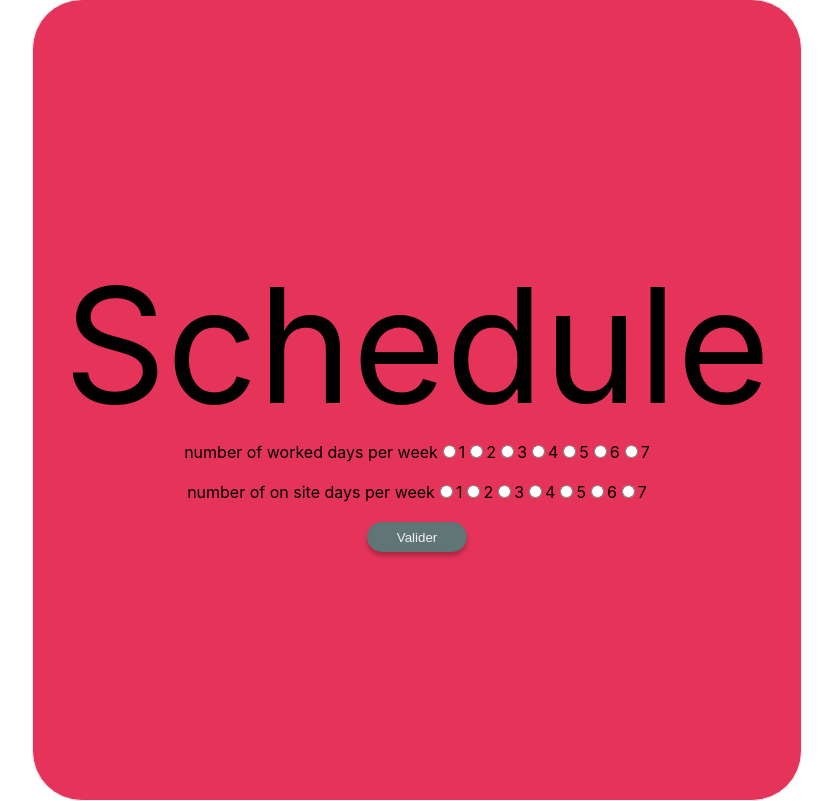
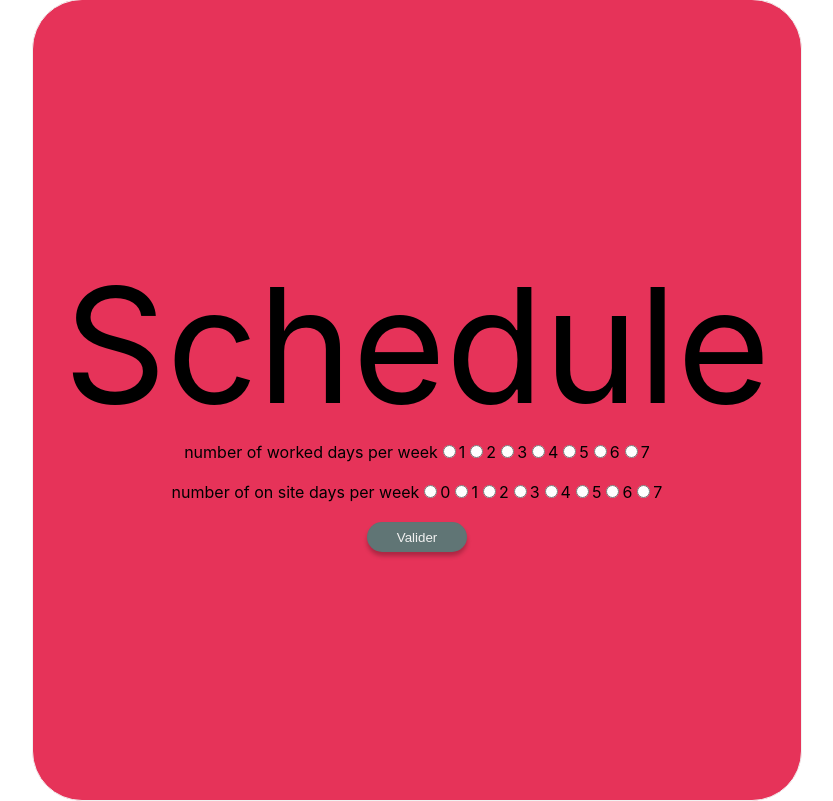
Before and after one commit to rfonck/hackaton, a React (Create React App) app in the folder hackaton/: page / in a window 1280 px wide. Both pictures are taken after a click on the button "Valider". Shown: the whole page, without its empty margins (223-1056 px from the left). Built offline with nearby package versions, Linux system fonts and the light colour scheme.

Commit message:
added '0' option for on site days number

```diff
--- a/hackaton/src/components/Modalités/Modalités.js
+++ b/hackaton/src/components/Modalités/Modalités.js
@@ -25,6 +25,7 @@ class Modalités extends React.Component{
         <br/>
         <div className='radios-onsite'>
           number of on site days per week
+          <input type='radio' name='onsite-days' value='0'/><label>0</label>
           <input type='radio' name='onsite-days' value='1'/><label>1</label>
           <input type='radio' name='onsite-days' value='2'/><label>2</label>
           <input type='radio' name='onsite-days' value='3'/><label>3</label>
```
